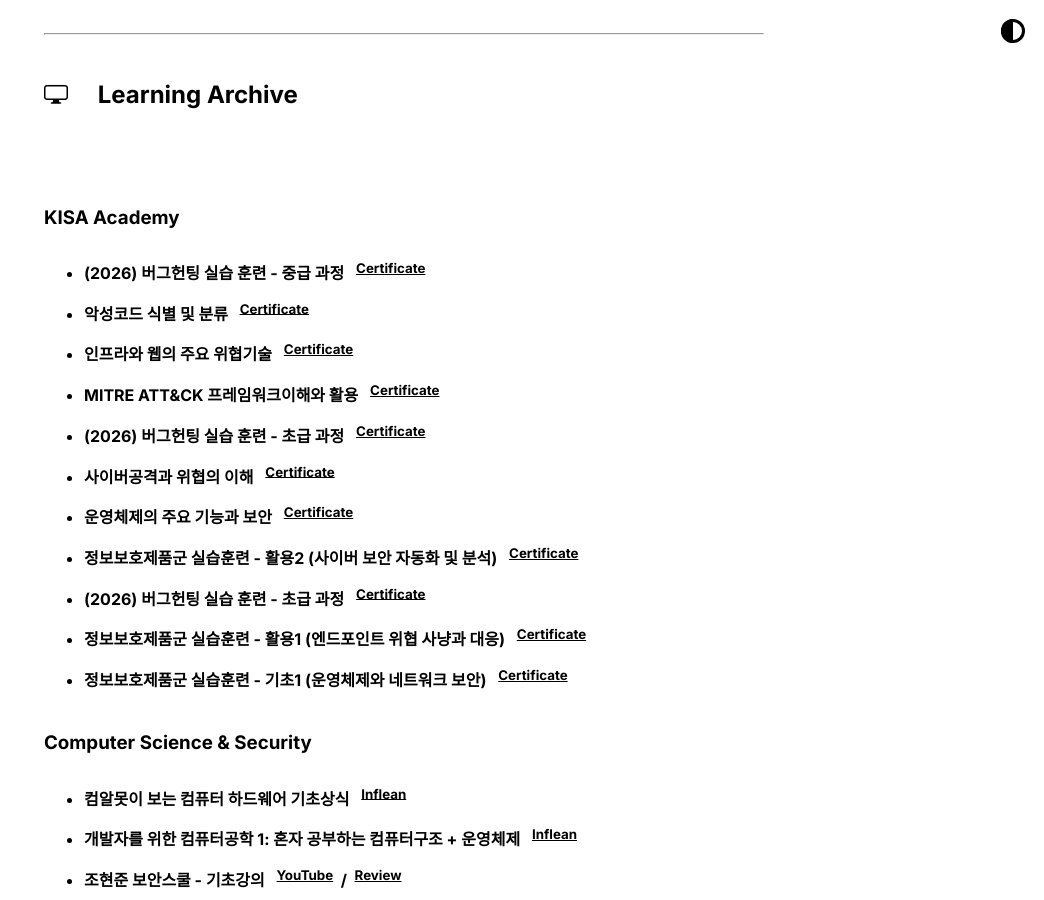
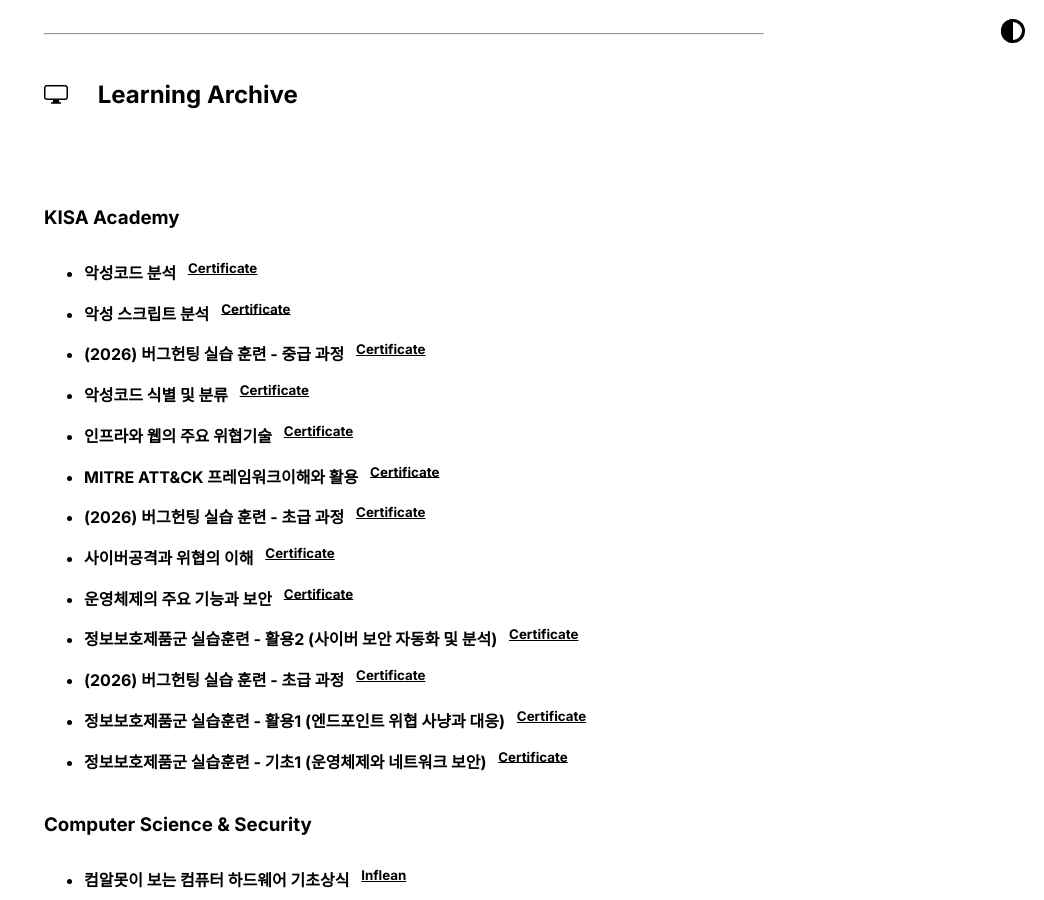
Before and after one commit to BangJeongBin/BangJeongBin.github.io, a Jekyll site: the page built from index.md, in a window 1280 px wide and 900 px high, scrolled down 2791 px. Shown: the whole window, without its empty margins (236-1280 px from the left). Built offline with Jekyll 4.4.1, drawn with Linux system fonts in a browser that asks for light colours.

Commit message:
Update activities_list.html

```diff
--- a/_includes/activities_list.html
+++ b/_includes/activities_list.html
@@ -1,5 +1,19 @@
 <h3><strong>KISA Academy</strong></h3>
 <ul>
+    <li>
+        <strong>
+            악성코드 분석&ensp;
+            <sup><a href="https://drive.google.com/file/d/1iolBTmDEbMrx6m5dtZucWEMcMEXUPlc8/view?usp=sharing">Certificate</a></sup>
+        </strong>
+    </li>
+
+    <li>
+        <strong>
+            악성 스크립트 분석&ensp;
+            <sup><a href="https://drive.google.com/file/d/1l2ebKHJ3fu4PPVRB6AiUFc6O2UaDeMjJ/view?usp=sharing">Certificate</a></sup>
+        </strong>
+    </li>
+
     <li>
         <strong>
             (2026) 버그헌팅 실습 훈련 - 중급 과정&ensp;
```
